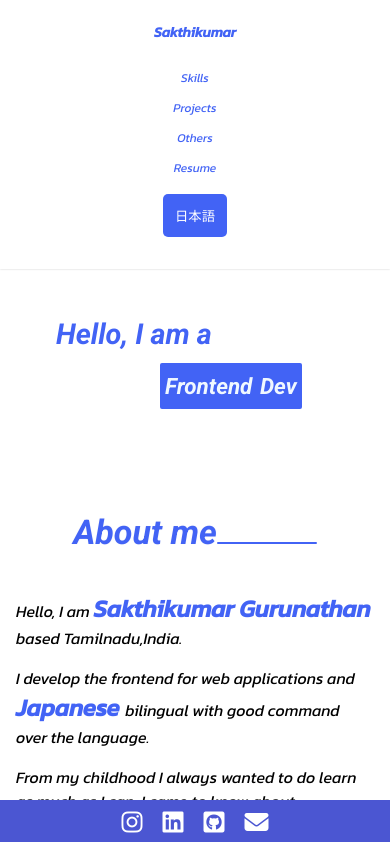
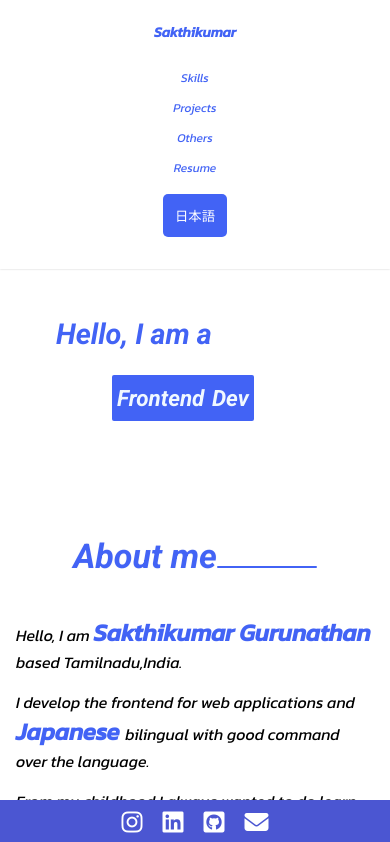
Before and after one commit to SakthikumarGurunathan/newreactportfolio, a React (Vite) app: page / in a window 390 px wide. Shown: the top 842 px of the page. Built offline with nearby package versions, Linux system fonts and the light colour scheme.

Commit message:
fixed padding

```diff
--- a/src/App.css
+++ b/src/App.css
@@ -92,7 +92,8 @@ h4{
     font-size: 12px;
   }
   .frontend{
-    padding: 10px 5px
+    padding: 10px 5px;
+    margin: .75rem 2rem .75rem 7rem;
   }
 
 }
--- a/src/Others/Others.css
+++ b/src/Others/Others.css
@@ -23,6 +23,7 @@
     .Others{
         display: flex;
         margin: 0 0;
+        padding : 0 5px;
     }
     .Others ul{
         font-size: 16px;
```
